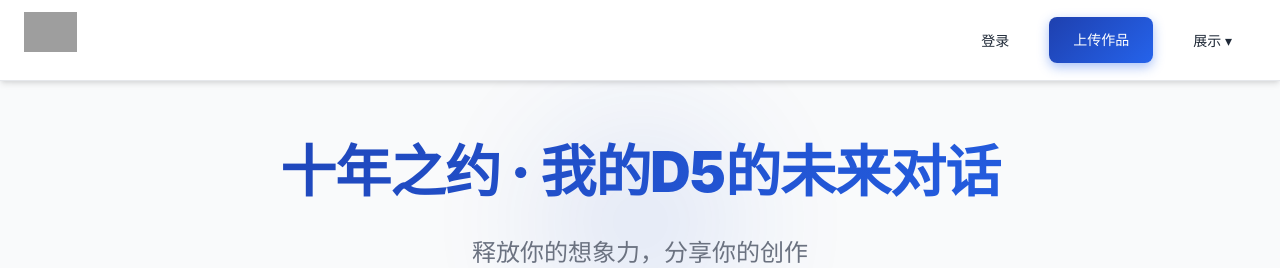
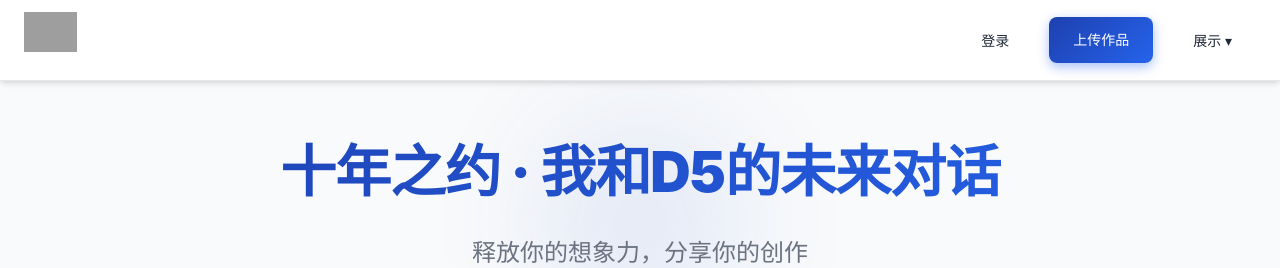
Before and after one commit to xinFengQi/d5-upload-works, a Vue app in the folder frontend-vue/: page /#/ in a window 1280 px wide. Shown: the top 268 px of the page. Built offline with nearby package versions, Linux system fonts and the light colour scheme; no server answers; grey boxes are pictures that could not be loaded.

Commit message:
更新页面标题，将“我的D5的未来对话”修改为“我和D5的未来对话”，确保一致性并提升用户体验。

```diff
--- a/frontend-vue/index.html
+++ b/frontend-vue/index.html
@@ -3,7 +3,7 @@
 <head>
   <meta charset="UTF-8">
   <meta name="viewport" content="width=device-width, initial-scale=1.0">
-  <title>十年之约 · 我的D5的未来对话 </title>
+  <title>十年之约 · 我和D5的未来对话 </title>
   <link rel="icon" type="image/png" href="https://cn.official.d5render.com/wp-content/uploads/d5-logo-100.png">
   <link rel="stylesheet" href="/css/common.css">
 </head>
--- a/frontend-vue/src/router/index.js
+++ b/frontend-vue/src/router/index.js
@@ -1,7 +1,7 @@
 import { createRouter, createWebHashHistory } from 'vue-router';
 
 const routes = [
-  { path: '/', name: 'Home', component: () => import('../views/Home.vue'), meta: { title: '十年之约 · 我的D5的未来对话' } },
+  { path: '/', name: 'Home', component: () => import('../views/Home.vue'), meta: { title: '十年之约 · 我和D5的未来对话' } },
   { path: '/login', name: 'Login', component: () => import('../views/Login.vue'), meta: { title: '登录' } },
   { path: '/upload', name: 'Upload', component: () => import('../views/Upload.vue'), meta: { title: '上传作品', auth: true } },
   { path: '/vote-result', name: 'VoteResult', component: () => import('../views/VoteResult.vue'), meta: { title: '投票结果', admin: true } },
@@ -18,7 +18,7 @@
 });
 
 router.beforeEach((to, from, next) => {
-  document.title = to.meta.title ? `${to.meta.title}` : '十年之约 · 我的D5的未来对话';
+  document.title = to.meta.title ? `${to.meta.title}` : '十年之约 · 我和D5的未来对话';
   const token = localStorage.getItem('auth_token') || localStorage.getItem('token');
   if (to.meta.auth && !token) {
     next({ name: 'Login', query: { redirect: to.fullPath } });
--- a/frontend-vue/src/views/Home.vue
+++ b/frontend-vue/src/views/Home.vue
@@ -83,7 +83,7 @@
 
     <main class="main-content">
       <div class="page-header">
-        <h1 class="page-title">十年之约 · 我的D5的未来对话</h1>
+        <h1 class="page-title">十年之约 · 我和D5的未来对话</h1>
         <p class="page-subtitle">释放你的想象力，分享你的创作</p>
         <p class="page-tagline">进入心流之境，体验创作自由</p>
       </div>
--- a/frontend-vue/src/views/MainAwards.vue
+++ b/frontend-vue/src/views/MainAwards.vue
@@ -12,7 +12,7 @@
       <!-- 第一屏：十年致敬奖（1名） -->
       <section class="main-award-section">
         <div class="main-award-header">
-          <h1 class="main-award-title">十年之约 · 我的D5的未来对话</h1>
+          <h1 class="main-award-title">十年之约 · 我和D5的未来对话</h1>
           <p class="main-award-name">十年致敬奖获得者</p>
           <p class="main-award-tagline">致敬坚守，定义未来。</p>
         </div>
@@ -31,7 +31,7 @@
       <!-- 第二屏：时光雕刻家奖（2名） -->
       <section class="main-award-section">
         <div class="main-award-header">
-          <h1 class="main-award-title">十年之约 · 我的D5的未来对话</h1>
+          <h1 class="main-award-title">十年之约 · 我和D5的未来对话</h1>
           <p class="main-award-name">时光雕刻家奖获得者</p>
           <p class="main-award-tagline">用代码与光影，雕琢时光的形状。</p>
         </div>
@@ -50,7 +50,7 @@
       <!-- 第三屏：未来可期奖（3名） -->
       <section class="main-award-section">
         <div class="main-award-header">
-          <h1 class="main-award-title">十年之约 · 我的D5的未来对话</h1>
+          <h1 class="main-award-title">十年之约 · 我和D5的未来对话</h1>
           <p class="main-award-name">未来可期奖获得者</p>
           <p class="main-award-tagline">从创意种子，到价值果实。</p>
         </div>
@@ -298,7 +298,6 @@
   flex-direction: column;
   align-items: center;
   justify-content: center;
-  padding: 2rem 1.5rem;
   box-sizing: border-box;
   scroll-snap-align: start;
   scroll-snap-stop: always;
@@ -309,18 +308,18 @@
   flex-shrink: 0;
 }
 .main-award-title {
-  font-size: clamp(1.25rem, 4vh, 2.5rem);
+  font-size: clamp(1.5rem, 8vh, 3rem);
   font-weight: 800;
   margin-bottom: 0.5rem;
   text-shadow: 2px 2px 4px rgba(0, 0, 0, 0.3);
 }
 .main-award-name {
-  font-size: clamp(1rem, 2.5vh, 1.5rem);
+  font-size: clamp(1rem, 4vh, 2rem);
   opacity: 0.95;
   margin-bottom: 0.5rem;
 }
 .main-award-tagline {
-  font-size: clamp(0.875rem, 1.8vh, 1rem);
+  font-size: clamp(0.875rem, 2vh, 1.25rem);
   opacity: 0.85;
   font-style: italic;
   margin-bottom: 0;
@@ -331,7 +330,7 @@
   justify-content: center;
   align-items: stretch;
   gap: 2rem;
-  max-width: 1600px;
+  max-width: 100vw;
   width: 100%;
   padding: 0 1rem;
 }
@@ -379,7 +378,7 @@
   color: var(--text-primary);
   flex: 1;
   min-width: 0;
-  max-width: 420px;
+  max-width: 30vw;
   display: flex;
   flex-direction: column;
 }
--- a/frontend-vue/src/views/VoteResult.vue
+++ b/frontend-vue/src/views/VoteResult.vue
@@ -7,7 +7,7 @@
     <div class="screen-container">
       <div class="content-wrapper">
         <div class="screen-header">
-          <h1 class="screen-title">十年之约 · 我的D5的未来对话</h1>
+          <h1 class="screen-title">十年之约 · 我和D5的未来对话</h1>
           <p class="screen-subtitle">{{ awardName }}获得者</p>
           <p class="screen-tagline">人心所向，即是时光的方向。</p>
         </div>
```
